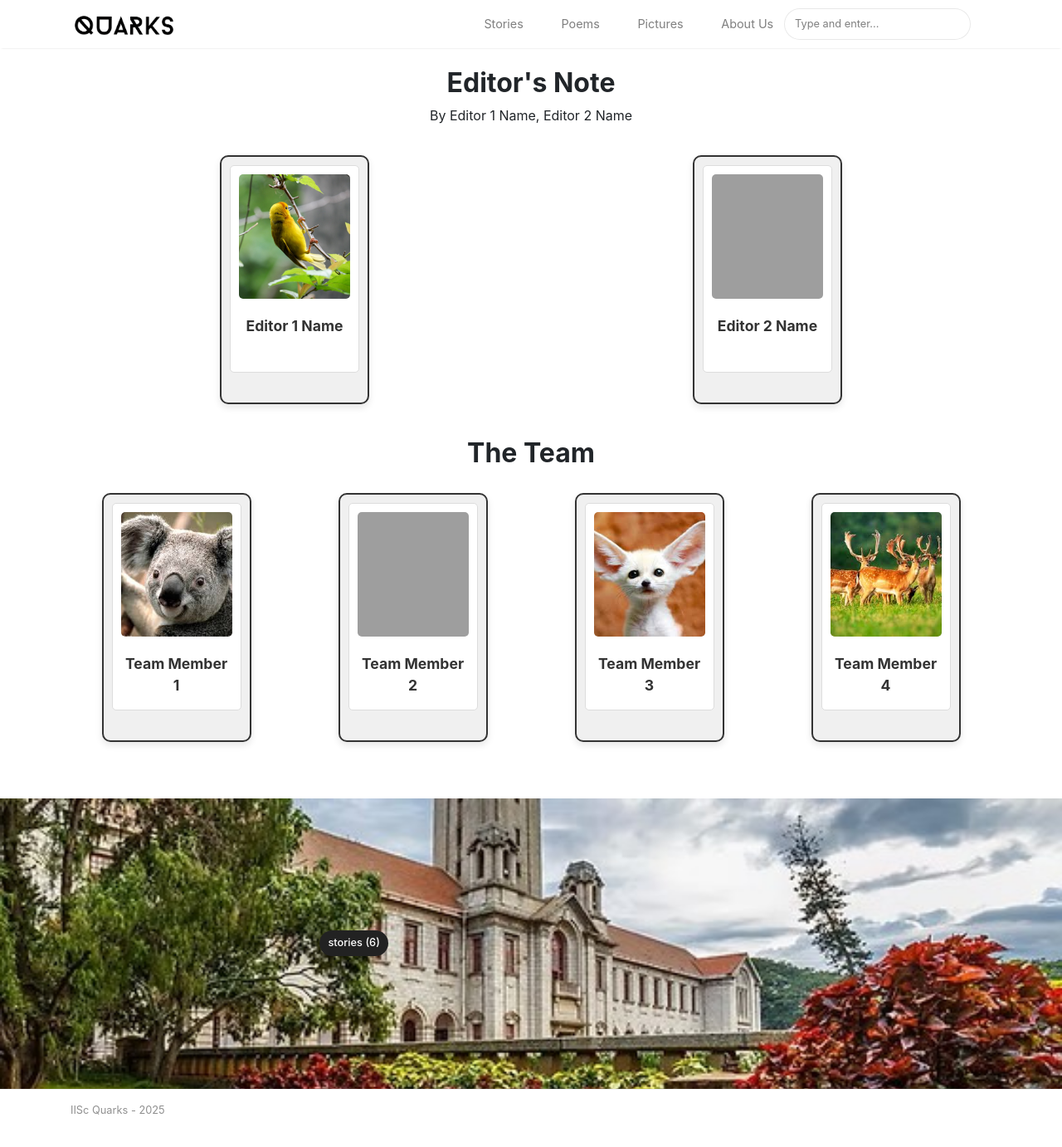
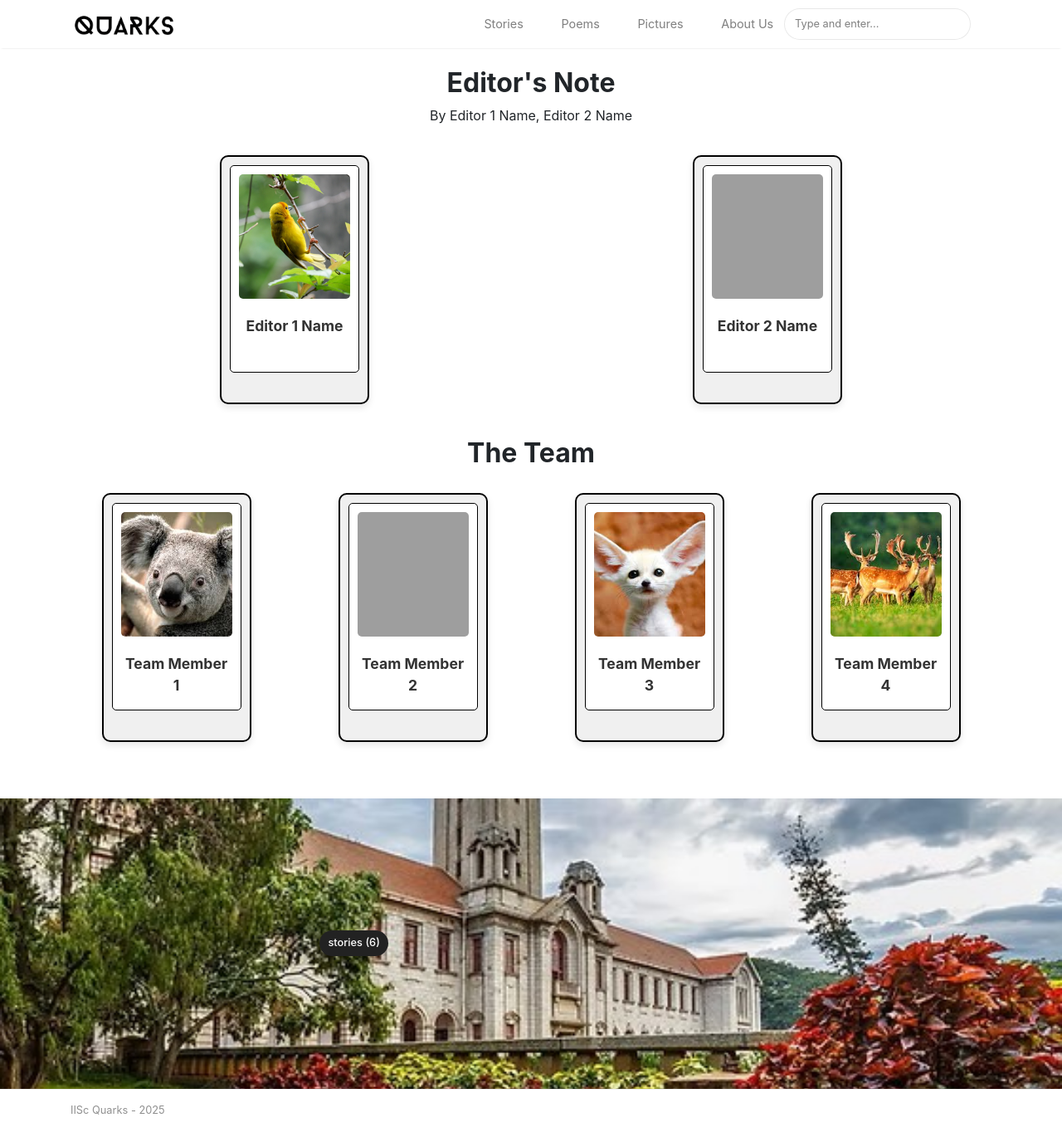
Before and after one commit to Quarks-IISc/blog, a Jekyll site: the page built from aboutus.html, in a window 1280 px wide and 1400 px high. Shown: the top 1382 px of the window at 83% size. Built offline with Jekyll 4.4.1, drawn with Linux system fonts in a browser that asks for light colours; nearby versions of some CDN libraries; grey boxes are pictures that could not be loaded.

Commit message:
Colour CHange:

```diff
--- a/assets/css/screen.css
+++ b/assets/css/screen.css
@@ -1029,7 +1029,7 @@ iframe {
     display: inline-block;
     padding: 10px;
     background-color: #f0f0f0;  /* Light gray for outer box */
-    border: 2px solid #333;  /* Darker border for outer box */
+    border: 2px solid #000000;  /* Darker border for outer box */
     border-radius: 10px;
     margin: 20px;
     width: 180px;  /* Ensure outer box width */
@@ -1044,7 +1044,7 @@ iframe {
     background-color: #fff;
     padding: 10px;
     border-radius: 5px;
-    border: 1px solid #ddd;  /* Lighter border for inner box */
+    border: 1px solid #000000;  /* Lighter border for inner box */
     text-align: center;
     width: 100%; /* Ensure the inner box fills the outer one */
     height: 250px; /* Set height to make the image longer */
```
